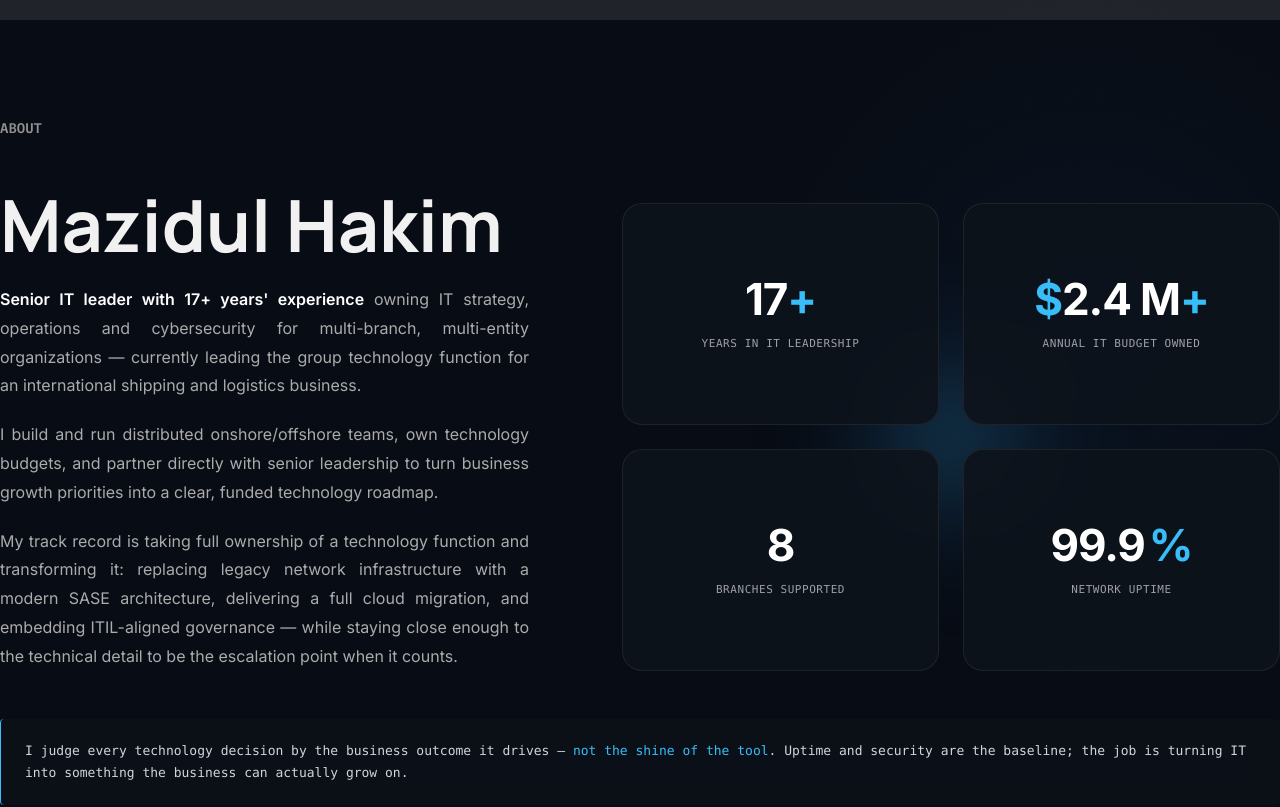
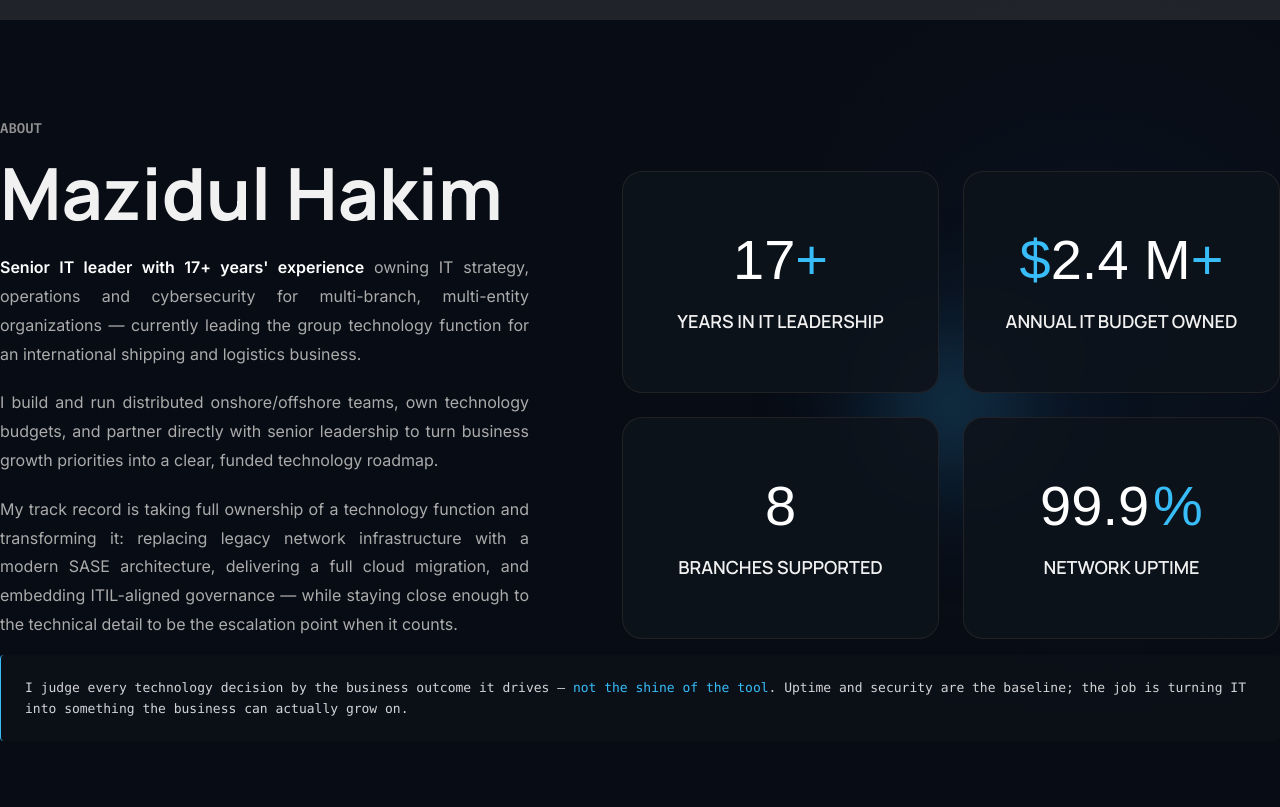
Before and after one commit to AbuBakkarSiddique007/portfolio-website-task, a Next.js app: page / in a window 1280 px wide. Shown: the part 764-1571 px from the top of the page. Built offline with nearby package versions, Linux system fonts and the light colour scheme.

Commit message:
refac: refactor the about section

```diff
--- a/src/components/about.tsx
+++ b/src/components/about.tsx
@@ -3,8 +3,8 @@
 export default function About() {
   return (
     <section id="about" className="relative flex w-full justify-center py-16 lg:py-24">
-      <div className="relative mx-auto flex w-full max-w-[1280px] flex-col gap-[48px] px-6 xl:px-0">
-        <p className="h-[25px] w-full max-w-[1280px] font-[family-name:var(--font-ibm-plex-mono)] text-[14px] font-semibold leading-[180%] tracking-normal text-[rgba(145,145,145,1)]">
+      <div className="relative mx-auto flex w-full max-w-[1280px] flex-col gap-[16px] px-6 xl:px-0">
+        <p className="w-full max-w-[1280px] font-[family-name:var(--font-ibm-plex-mono)] text-[14px] font-semibold leading-[180%] tracking-normal text-[rgba(145,145,145,1)]">
           ABOUT
         </p>
 
@@ -44,41 +44,41 @@ export default function About() {
 
             <div className="relative grid h-full w-full grid-cols-1 gap-[24px] sm:grid-cols-2">
               <div className="flex h-[222px] flex-col items-center justify-center gap-3 rounded-[20px] border border-zinc-800/80 bg-[#0e131b]/90 p-6 backdrop-blur-md transition-all hover:border-zinc-700">
-                <div className="flex items-baseline text-4xl font-bold tracking-tight text-white lg:text-[44px]">
+                <div className="flex h-[67px] items-center justify-center font-['Tusker_Grotesk',sans-serif] text-[56px] font-[500] leading-[120%] tracking-[0%] text-white">
                   <span>17</span>
                   <span className="text-[#38bdf8]">+</span>
                 </div>
-                <span className="font-mono text-[11px] font-medium tracking-wider text-zinc-400">
+                <span className="w-full max-w-[232px] text-center font-[family-name:var(--font-manrope)] text-[18px] font-semibold leading-[180%] tracking-normal text-[rgba(241,241,241,1)]">
                   YEARS IN IT LEADERSHIP
                 </span>
               </div>
 
               <div className="flex h-[222px] flex-col items-center justify-center gap-3 rounded-[20px] border border-zinc-800/80 bg-[#0e131b]/90 p-6 backdrop-blur-md transition-all hover:border-zinc-700">
-                <div className="flex items-baseline text-4xl font-bold tracking-tight text-white lg:text-[44px]">
+                <div className="flex h-[67px] items-center justify-center font-['Tusker_Grotesk',sans-serif] text-[56px] font-[500] leading-[120%] tracking-[0%] text-white">
                   <span className="text-[#38bdf8]">$</span>
                   <span>2.4 M</span>
                   <span className="text-[#38bdf8]">+</span>
                 </div>
-                <span className="font-mono text-[11px] font-medium tracking-wider text-zinc-400">
+                <span className="w-full max-w-[232px] text-center font-[family-name:var(--font-manrope)] text-[18px] font-semibold leading-[180%] tracking-normal text-[rgba(241,241,241,1)]">
                   ANNUAL IT BUDGET OWNED
                 </span>
               </div>
 
               <div className="flex h-[222px] flex-col items-center justify-center gap-3 rounded-[20px] border border-zinc-800/80 bg-[#0e131b]/90 p-6 backdrop-blur-md transition-all hover:border-zinc-700">
-                <div className="text-4xl font-bold tracking-tight text-white lg:text-[44px]">
-                  8
+                <div className="flex h-[67px] items-center justify-center font-['Tusker_Grotesk',sans-serif] text-[56px] font-[500] leading-[120%] tracking-[0%] text-white">
+                  <span>8</span>
                 </div>
-                <span className="font-mono text-[11px] font-medium tracking-wider text-zinc-400">
+                <span className="w-full max-w-[232px] text-center font-[family-name:var(--font-manrope)] text-[18px] font-semibold leading-[180%] tracking-normal text-[rgba(241,241,241,1)]">
                   BRANCHES SUPPORTED
                 </span>
               </div>
 
               <div className="flex h-[222px] flex-col items-center justify-center gap-3 rounded-[20px] border border-zinc-800/80 bg-[#0e131b]/90 p-6 backdrop-blur-md transition-all hover:border-zinc-700">
-                <div className="flex items-baseline text-4xl font-bold tracking-tight text-white lg:text-[44px]">
+                <div className="flex h-[67px] items-center justify-center font-['Tusker_Grotesk',sans-serif] text-[56px] font-[500] leading-[120%] tracking-[0%] text-white">
                   <span>99.9</span>
                   <span className="ml-1 text-[#38bdf8]">%</span>
                 </div>
-                <span className="font-mono text-[11px] font-medium tracking-wider text-zinc-400">
+                <span className="w-full max-w-[232px] text-center font-[family-name:var(--font-manrope)] text-[18px] font-semibold leading-[180%] tracking-normal text-[rgba(241,241,241,1)]">
                   NETWORK UPTIME
                 </span>
               </div>
```
